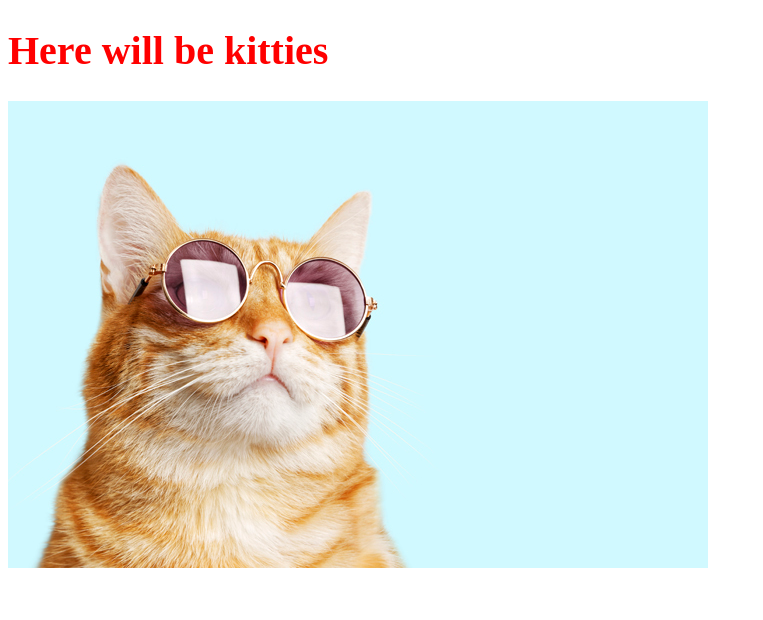
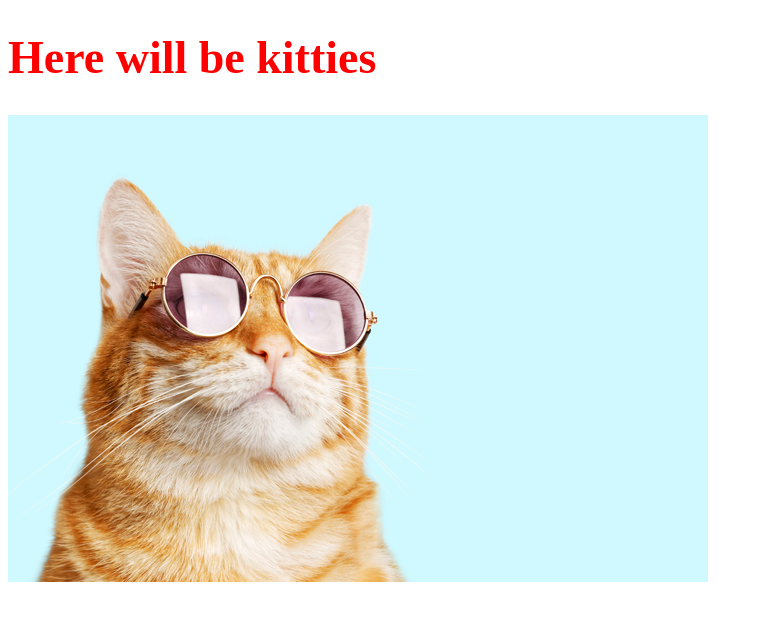
Before and after one commit to YuliiaaaP/cool-kitties, a plain HTML site: page index.html in a window 1280 px wide. Shown: the whole page, without its empty margins (0-763 px from the left). Drawn offline with Linux system fonts and the light colour scheme.

Commit message:
Change font-size from 40 to 46px

```diff
--- a/css/index.css
+++ b/css/index.css
@@ -1,4 +1,4 @@
 h1 {
     color: red;
-    font-size: 40px;
+    font-size: 46px;
 }
```
